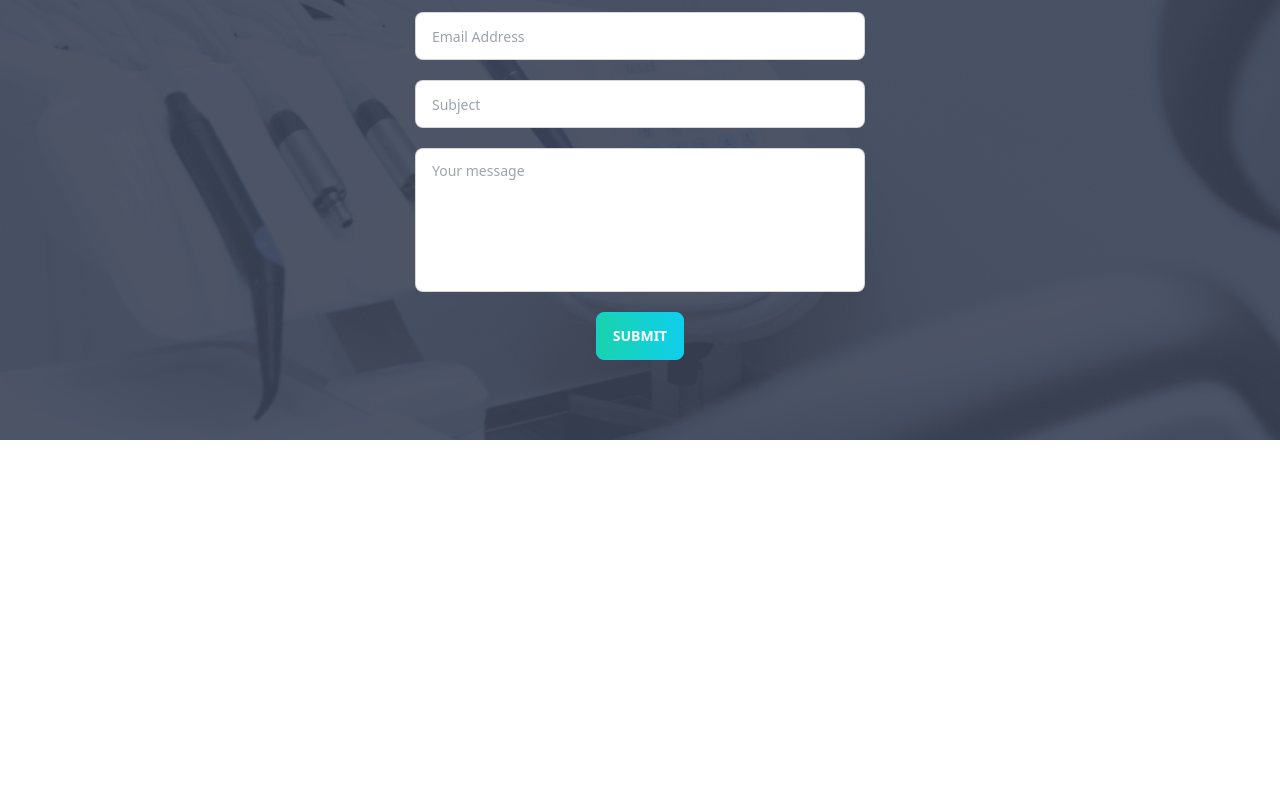
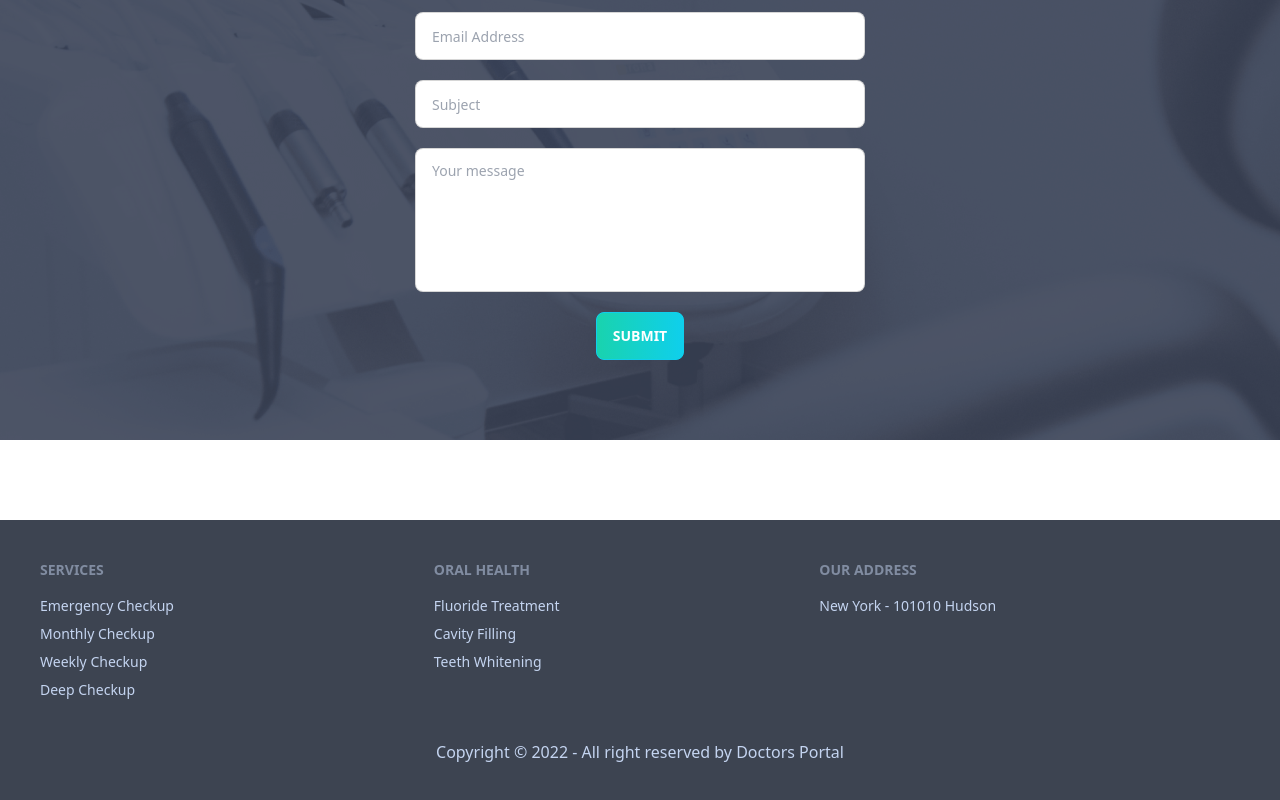
Before and after one commit to ctasbihas/doctors-portal-client, a React (Create React App) app: page / in a window 1280 px wide. Shown: the part 4095-4895 px from the top of the page. Before the commit the page ends 4615 px from the top, so only its background shows below. Built offline with nearby package versions, Linux system fonts and the light colour scheme.

Commit message:
home page is ready

```diff
--- a/public/index.html
+++ b/public/index.html
@@ -24,7 +24,7 @@
       work correctly both with client-side routing and a non-root public URL.
       Learn how to configure a non-root public URL by running `npm run build`.
     -->
-    <title>React App</title>
+    <title>Doctors Portal</title>
   </head>
   <body>
     <noscript>You need to enable JavaScript to run this app.</noscript>
--- a/src/Pages/Home/ContactForm.js
+++ b/src/Pages/Home/ContactForm.js
@@ -10,9 +10,9 @@ const ContactForm = () => {
                 <h2 className='text-4xl text-white '>Stay connected with us</h2>
             </div>
             <div className='flex flex-col w-[450px] mx-auto mt-10'>
-                <input type="email" placeholder="Email Address" class="input input-bordered input-md w-full" />
-                <input type="text" placeholder="Subject" class="input input-bordered input-md w-full my-5" />
-                <textarea type="text" placeholder="Your message" class="input input-bordered input-md w-full h-36 pt-2 resize-none" />
+                <input type="email" placeholder="Email Address" className="input input-bordered input-md w-full" />
+                <input type="text" placeholder="Subject" className="input input-bordered input-md w-full my-5" />
+                <textarea type="text" placeholder="Your message" className="input input-bordered input-md w-full h-36 pt-2 resize-none" />
             </div>
             <div className='flex justify-center mt-5'>
                 <PrimaryButton>Submit</PrimaryButton>
--- a/src/Pages/Home/DentalCare.js
+++ b/src/Pages/Home/DentalCare.js
@@ -9,7 +9,7 @@ const DentalCare = () => {
                 <img src={treatment} className="max-w-sm rounded-lg shadow-2xl" />
                 <div className='ml-16 pr-6'>
                     <h1 className="text-5xl font-bold text-accent">Exceptional Dental Care, on Your Terms</h1>
-                    <p class="py-6 text-justify">It is a long established fact that a reader will be distracted by the readable content of a page when looking at its layout. The point of using Lorem Ipsum that it has a more-or-less normal distribution of letters,as opposed to using 'Content here, content here', making it look like readable English. Many desktop publishing packages and web page</p>
+                    <p className="py-6 text-justify">It is a long established fact that a reader will be distracted by the readable content of a page when looking at its layout. The point of using Lorem Ipsum that it has a more-or-less normal distribution of letters,as opposed to using 'Content here, content here', making it look like readable English. Many desktop publishing packages and web page</p>
                     <PrimaryButton>get started</PrimaryButton>
                 </div>
             </div>
--- a/src/Pages/Home/Home.js
+++ b/src/Pages/Home/Home.js
@@ -1,4 +1,5 @@
 import React from 'react';
+import Footer from '../Shared/Footer';
 import Banner from './Banner';
 import ContactForm from './ContactForm';
 import Info from './Info';
@@ -20,6 +21,7 @@ const Home = () => {
                 <Testimonials />
             </div>
             <ContactForm />
+            <Footer/>
         </div>
     );
 };
--- a/src/Pages/Home/Review.js
+++ b/src/Pages/Home/Review.js
@@ -6,8 +6,8 @@ const Review = ({ review }) => {
             <div className="card-body">
                 <p>{review.review}</p>
                 <div className="card-actions justify-start items-center mt-5">
-                    <div class="avatar mr-3">
-                        <div class="w-16 h-16 rounded-full ring ring-primary ring-offset-base-100 ring-offset-2">
+                    <div className="avatar mr-3">
+                        <div className="w-16 h-16 rounded-full ring ring-primary ring-offset-base-100 ring-offset-2">
                             <img src={review.img} />
                         </div>
                     </div>
--- /dev/null
+++ b/src/Pages/Shared/Footer.js
@@ -0,0 +1,32 @@
+import React from 'react';
+
+const Footer = () => {
+    return (
+        <footer className="p-10 bg-neutral text-neutral-content">
+            <div className='footer'>
+                <div>
+                    <span className="footer-title">Services</span>
+                    <a className="link link-hover">Emergency Checkup</a>
+                    <a className="link link-hover">Monthly Checkup</a>
+                    <a className="link link-hover">Weekly Checkup</a>
+                    <a className="link link-hover">Deep Checkup</a>
+                </div>
+                <div>
+                    <span className="footer-title">ORAL HEALTH</span>
+                    <a className="link link-hover">Fluoride Treatment</a>
+                    <a className="link link-hover">Cavity Filling</a>
+                    <a className="link link-hover">Teeth Whitening</a>
+                </div>
+                <div>
+                    <span className="footer-title">OUR ADDRESS</span>
+                    <a className="link link-hover">New York - 101010 Hudson</a>
+                </div>
+            </div>
+            <div className='my-10 text-center'>
+                <p>Copyright © {(new Date().getFullYear())} - All right reserved by Doctors Portal</p>
+            </div>
+        </footer>
+    );
+};
+
+export default Footer;
```
